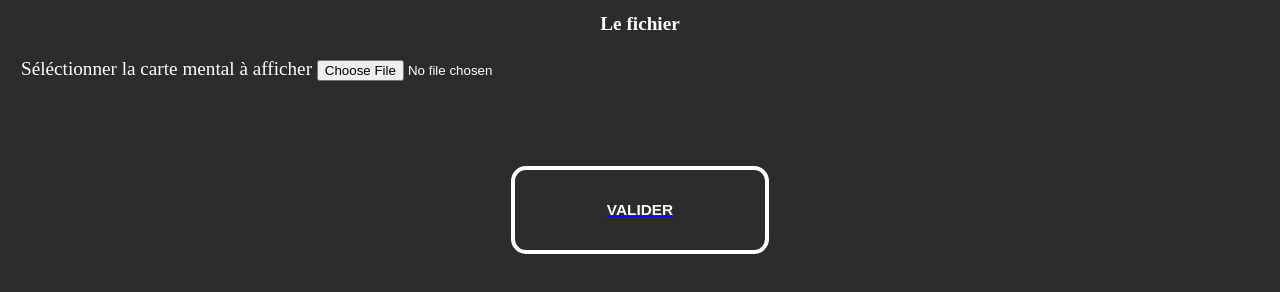
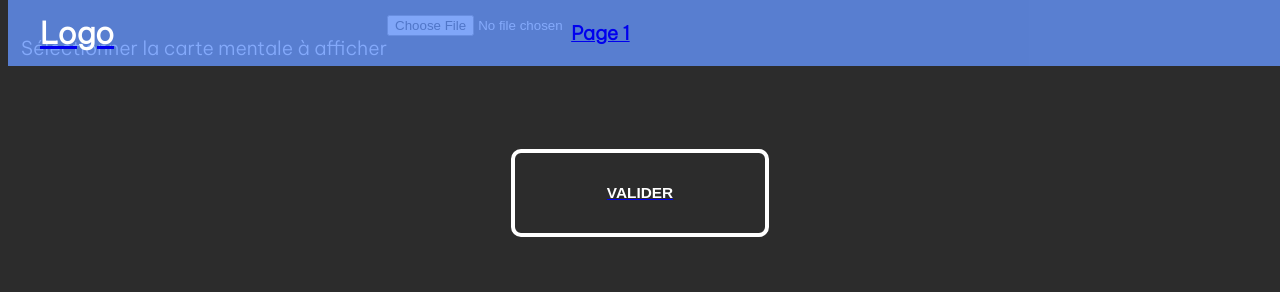
Before and after one commit to Victor-Loos/MmToHtml, a plain HTML site: page index.html in a window 1280 px wide. Drawn offline with Linux system fonts and the light colour scheme.

Commit message:
new version

```diff
--- a/annex/styles/Fstyle.css
+++ b/annex/styles/Fstyle.css
@@ -1,12 +1,53 @@
       body {
           font-size: 60%;
           background: #2c2c2c;
+          font-family: 'Be Vietnam Pro','Courier New', Courier, monospace;
       }
 
-      .container {
-          padding: 50px;
+
+
+      /* Dédut du header */
+header{ /* garde le header toujours en haut de page et audessus des autres éléments */
+    position: fixed;
+    top: 0;
+    width: 100%;
+    z-index: 99;
+    background: rgb(100, 148, 251, 0.8); /* couleur avec une opacité de 0.8 */
+    width: 100%;
+    height: 66px;
+    line-height: 66px; /* hauteur de ligne */
 }
 
+.inner{  /* réduit sa taille pour espacer automatiquement même avec des élements en float */
+    width: 95%;
+    margin: auto;
+}
+
+.m-left{ /* place à gauche */
+    float: left;
+}
+.m-right{ /* place à droite */
+    width: 80%;
+    margin: 0;
+    padding: 0;
+    display: flex;
+    justify-content: center;
+}
+
+.logo{
+    margin: 0;padding: 0;
+    color: white;
+    font-size: 30px;
+    font-weight: 900;
+}
+
+.Note-Title{
+    margin: 0;
+    padding: 0;
+}
+/* Fin du header */
+
+/*  Debut animation bouton valider */
         button,
       button::after {
       -webkit-transition: all 0.3s;
@@ -14,11 +55,10 @@
       -o-transition: all 0.3s;
       transition: all 0.3s;
       }
-
       button {
       background: none;
       border: 4px solid #fff;
-          border-radius: 15px;
+      border-radius: 10px;
       color: #fff;
       display: block;
       font-size: 1.6em;
@@ -28,7 +68,6 @@
       position: relative;
       text-transform: uppercase;
       }
-
       button::before,
       button::after {
       background: #fff;
@@ -36,27 +75,28 @@
       position: absolute;
       z-index: -1;
       }
-
       button:hover {
       color: #2c2c2c;
       }
 
       .button1::after {
-          height: 0;
+      height: 100%;
       left: 0;
       top: 0;
+      width: 0;
+      }
+      .button1:hover:after {
       width: 100%;
       }
 
-      .button1:hover:after {
-          height: 100%;
-      }
+     /* Fin annimation bouton valider */
 
+      /*  debut bouton upload  */
       .insertion {
           -moz-user-select: none;
           border: 1px solid transparent;
           border-radius: 0.25rem;
-          display: inline-block;
+          display: flex;
           font-size: 1rem;
           font-weight: 400;
           line-height: 1.5;
@@ -69,8 +109,8 @@
           text-align: center;
           font-size: 200%;
       }
+         .container {
+          padding: 50px;
+      }
 
-      .titre {
-          text-align: center;
-          color: white;
-      }
+      /* Fin bouton upload */
--- a/index.html
+++ b/index.html
@@ -4,23 +4,43 @@
 <head>
     <meta charset="utf-8">
     <title>Bouton insertion fichier</title>
-    <h1 class="titre">Le fichier</h1>
     <script type="text/javascript" src="annex/script/Fscript.js"></script>
     <link rel="stylesheet" href="annex/styles/Fstyle.css">
+    <link rel="icon" type="image/svg+xml" href="../pic/icon.svg">
+    <link href="https://fonts.googleapis.com/css2?family=Be+Vietnam+Pro:wght@300&display=swap" rel="stylesheet">
 </head>
 
 <body>
+
+    <header role="header" id="test">
+        <div class="inner">
+            <div class="m-left">
+                <a href="../../index.html">
+                    <p class="logo">Logo</p>
+                </a>
+            </div>
+            <div class="m-right">
+                <a href="#">
+                    <h1 class="Note-Title">Page 1</h1>
+                </a>
+            </div>
+        </div>
+        </div>
+    </header>
+
+
     <div class="insertion">
-
-        <label for="fichier"> Séléctionner la carte mental à afficher </label>
-        <input classe="upload" type="file" name="fichier" id="fichier">
+<p>
+        <label for="fichier"> Séléctionner la carte mentale à afficher </label></p>
+        <input classe="upload" type="file" name="BoutonFichier" id="fichier">
         <pre id="resultat"></pre>
 
 
     </div>
+
     <div class="container">
         <a href="annex/pages/accueil.html">
-            <button type="Bouton" class="button1">Valider</button>
+            <button type="button" class="button1" name="boutonValider">Valider</button>
         </a>
     </div>
 </body>
```
Lines whose indentation alone changed are shown as unchanged.
